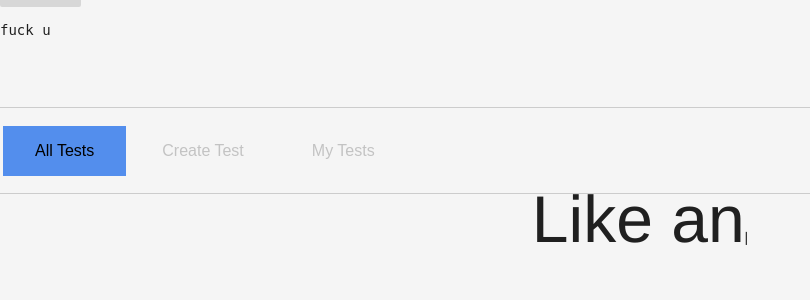
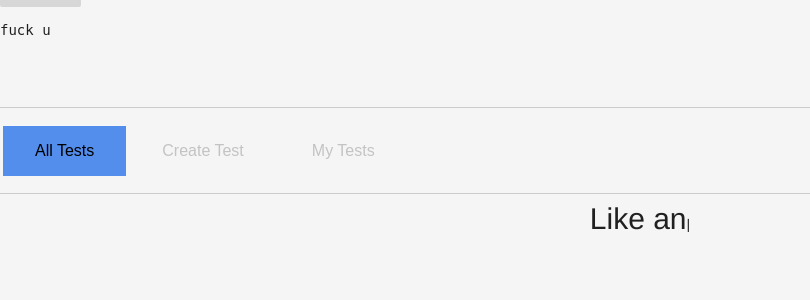
Before and after one commit to jjjpanda/SSW-322, a PHP site: page / in a window 1280 px wide. Shown: the part 174-474 px from the top of the page, without its empty margins (0-810 px from the left). Run offline with PHP 8.4, Linux system fonts and the light colour scheme; some libraries are stand-ins or nearby versions.

Commit message:
what are u talking about

```diff
--- a/public/index.html
+++ b/public/index.html
@@ -31,6 +31,7 @@
   });
   typed.loop = true;
 </script>
+<style> #typed { font-size:30px; } </style>
 
 </body>
 
--- a/public/res/css.css
+++ b/public/res/css.css
@@ -70,9 +70,6 @@
     width:50px;
     cursor:pointer;
 }
-
-#typed { font-size:66px; }
-
 .title h3{
   color: black;
 }
```
